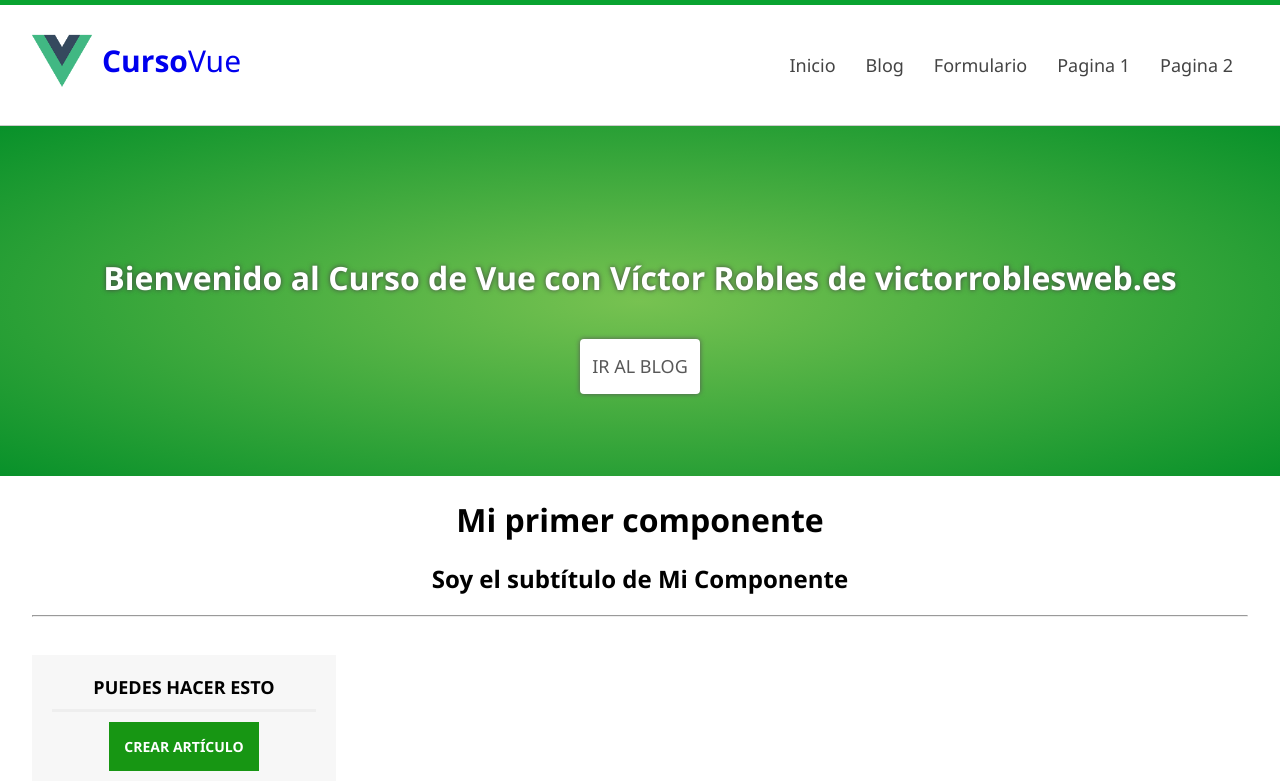
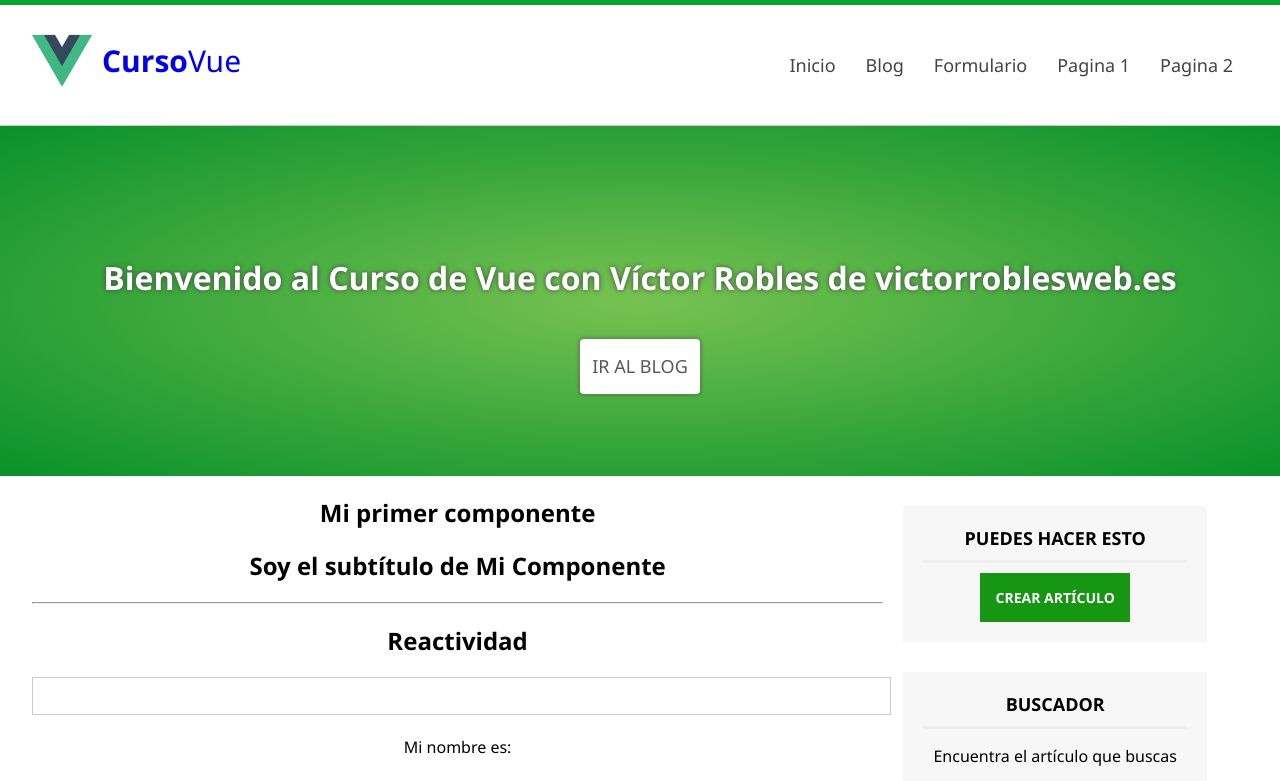
Before and after one commit to spectermagicc/aprendiendovue, a Vue app: page /mi-componente in a window 1280 px wide. Shown: the top 781 px of the page. Built offline with nearby package versions, Linux system fonts and the light colour scheme.

Commit message:
Actualizando MiComponente.vue y añadiendo la class: MensajeDanger a styles.css

```diff
--- a/src/components/Error.vue
+++ b/src/components/Error.vue
@@ -1,7 +1,7 @@
 <template>
     <section id="content">
         <h1 class="subheader">Página no encontrada</h1>
-        <h2>La página que buscas no existe</h2>
+        <h2>La página que  buscas no existe</h2>
     </section>
 </template>
 
--- a/src/components/MiComponente.vue
+++ b/src/components/MiComponente.vue
@@ -1,9 +1,15 @@
 <template>
-  <div id="mi-componente">
-    <h1>{{titulo}}</h1>
-    <h2>{{ subtitulo }}</h2>
-    <hr>
-  </div>
+  <section id="content">
+    <div id="mi-componente">
+      <h1>{{ titulo }}</h1>
+      <h2>{{ subtitulo }}</h2>
+      <hr />
+
+      <h2>Reactividad</h2>
+      <input type="text" v-model="nombre" />
+      <p>Mi nombre es: <strong>{{nombre}}</strong></p>
+    </div>
+  </section>
 </template>
 
 <script>
@@ -12,8 +18,9 @@ export default {
   name: "MiComponente",
   data() {
     return {
-      titulo : 'Mi primer componente',
-      subtitulo: 'Soy el subtítulo de Mi Componente'
+      titulo: "Mi primer componente",
+      subtitulo: "Soy el subtítulo de Mi Componente",
+      nombre: ""
     };
   },
 };
```
